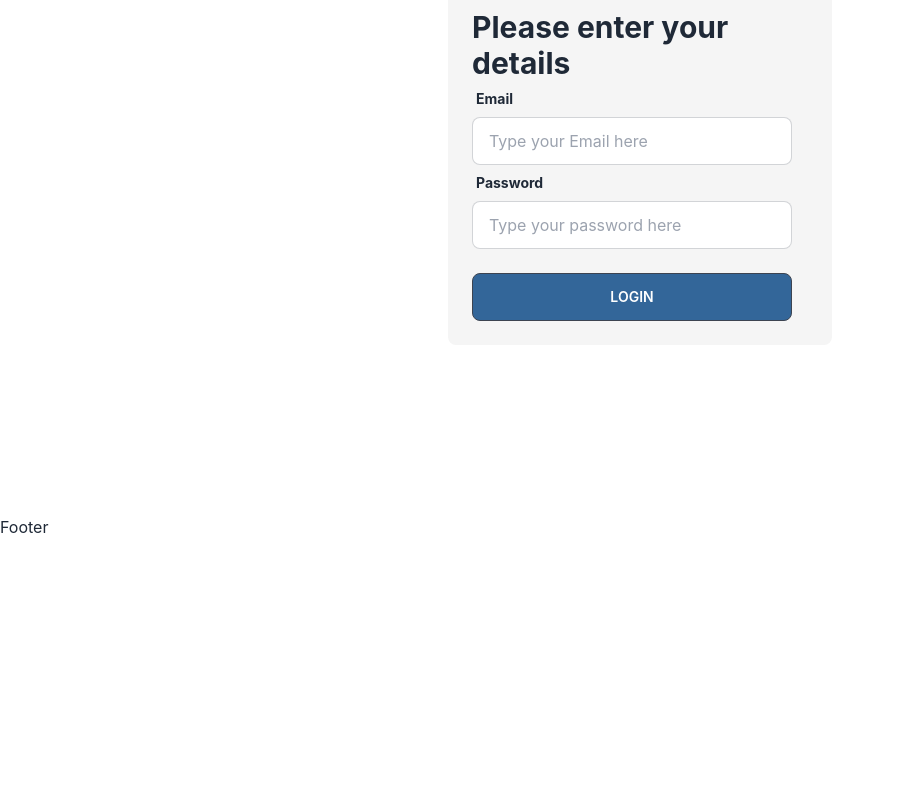
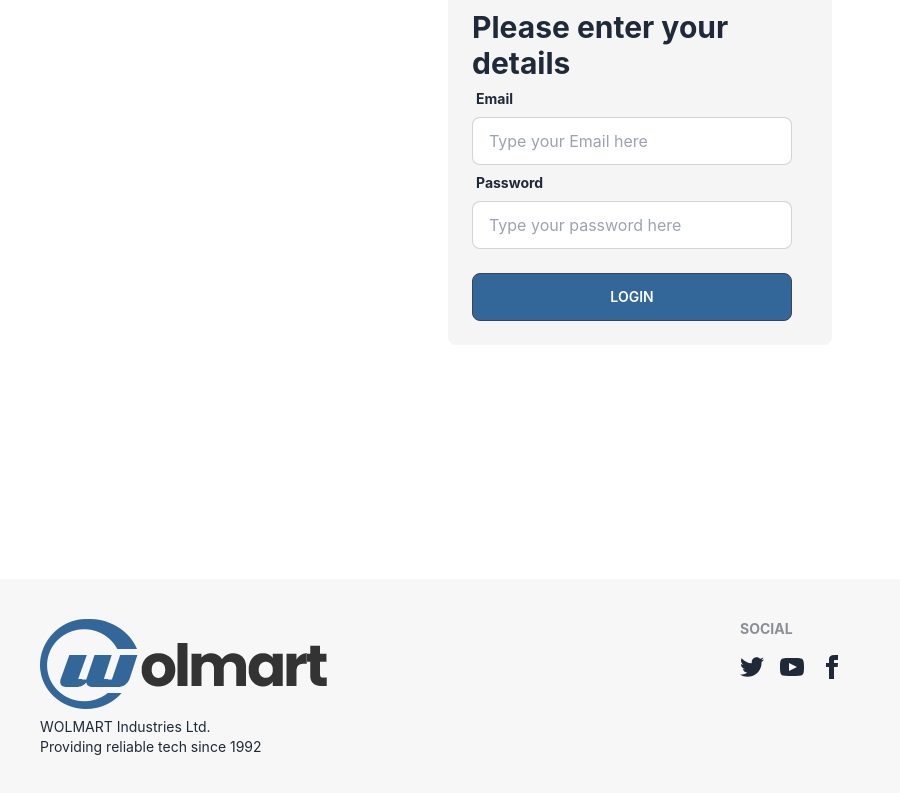
Before and after one commit to ahnaf4749/wolmart-client, a React (Create React App) app: page /login in a window 1280 px wide. Shown: the part 349-1142 px from the top of the page, without its empty margins (0-900 px from the left). Before the commit the page ends 888 px from the top, so only its background shows below. Built offline with nearby package versions, Linux system fonts and the light colour scheme; no server answers.

Commit message:
my order added

```diff
--- a/src/Components/Pages/BookingModal/BookingModal.js
+++ b/src/Components/Pages/BookingModal/BookingModal.js
@@ -25,7 +25,7 @@
         }
 
 
-        fetch('http://localhost:5000/bookings', {
+        fetch('https://y-gamma-blond.vercel.app/bookings', {
             method: 'POST',
             headers: {
                 'content-type': 'application/json'
@@ -35,6 +35,7 @@
             .then(res => res.json())
             .then(data => {
                 if (data.acknowledged) {
+                    console.log('sagor');
                     setProduct(null)
                     toast.success('booking succesfully')
                     form.reset()
--- a/src/Components/Pages/Login/Login.js
+++ b/src/Components/Pages/Login/Login.js
@@ -1,18 +1,26 @@
 import React, { useContext, useState } from 'react';
 import { useForm } from 'react-hook-form';
+import { useLocation, useNavigate } from 'react-router-dom';
+import { toast } from 'react-toastify';
 import { AuthContext } from '../../AuthProvider/AuthProvider';
 
 const Login = () => {
     const { register, handleSubmit } = useForm();
     const { signUp } = useContext(AuthContext)
     const [errorMessage, setErrorMesage] = useState('')
+    const location = useLocation()
+    const navigate = useNavigate()
+    const from = location.state?.from?.pathname || "/";
+
+
     const handleLogin = data => {
         console.log(data);
         signUp(data.email, data.password)
             .then(result => {
                 const user = result.user
                 if (user.uid) {
-
+                    toast.success('login succesfully')
+                    navigate(from, { replace: true })
                 }
             })
             .catch(err => {
--- a/src/Components/Pages/MyOrder/MyOrder.js
+++ b/src/Components/Pages/MyOrder/MyOrder.js
@@ -10,13 +10,13 @@
 
     const { data: bookings = [], refetch } = useQuery({
         queryKey: ['bookings', user?.email],
-        queryFn: () => fetch(`http://localhost:5000/bookings?email=${user?.email}`)
+        queryFn: () => fetch(`https://y-gamma-blond.vercel.app/bookings?email=${user?.email}`)
             .then(res => res.json())
     })
 
     const handleDelete = booking => {
         // console.log(user._id);
-        fetch(`http://localhost:5000/bookings/${booking._id}`, {
+        fetch(`https://y-gamma-blond.vercel.app/bookings/${booking._id}`, {
             method: 'DELETE'
         })
             .then(res => res.json())
--- a/src/Components/Pages/Products/Products.js
+++ b/src/Components/Pages/Products/Products.js
@@ -9,7 +9,7 @@
 
     const { data: products = [], refetch, isLoading } = useQuery({
         queryKey: [' appoDetails'],
-        queryFn: () => fetch(`http://localhost:5000/allProducts`)
+        queryFn: () => fetch(`https://y-gamma-blond.vercel.app/allProducts`)
             .then(res => res.json())
     })
 
@@ -28,7 +28,7 @@
                 }
             </div>
             {
-                products &&
+                product &&
                 <BookingModal
                     product={product}
                     refetch={refetch}
--- a/src/Components/Routes/Routes/Routes.js
+++ b/src/Components/Routes/Routes/Routes.js
@@ -1,6 +1,7 @@
 import AllHomes from "../../Pages/AllHomes/AllHomes";
 import Login from "../../Pages/Login/Login";
 import MyOrder from "../../Pages/MyOrder/MyOrder";
+import Products from "../../Pages/Products/Products";
 import Register from "../../Pages/Register/Register";
 import PrivateRoute from "../PrivateRoute/PrivateRoute";
 
@@ -27,6 +28,10 @@
             {
                 path: '/myorder',
                 element: <PrivateRoute> <MyOrder></MyOrder></PrivateRoute>
+            },
+            {
+                path: '/products',
+                element: <Products></Products>
             }
         ]
     }
--- a/src/Components/Shared/Footer/Footer.js
+++ b/src/Components/Shared/Footer/Footer.js
@@ -1,10 +1,21 @@
 import React from 'react';
-
+import img from '../../../images/home/logo.png'
 const Footer = () => {
     return (
-        <div>
-            <p>Footer</p>
-        </div>
+        <footer className="footer p-10 bg-[#f7f7f7] mt-16">
+            <div>
+                <img src={img} alt='' />
+                <p>WOLMART Industries Ltd.<br />Providing reliable tech since 1992</p>
+            </div>
+            <div>
+                <span className="footer-title">Social</span>
+                <div className="grid grid-flow-col gap-4">
+                    <a><svg xmlns="http://www.w3.org/2000/svg" width="24" height="24" viewBox="0 0 24 24" className="fill-current"><path d="M24 4.557c-.883.392-1.832.656-2.828.775 1.017-.609 1.798-1.574 2.165-2.724-.951.564-2.005.974-3.127 1.195-.897-.957-2.178-1.555-3.594-1.555-3.179 0-5.515 2.966-4.797 6.045-4.091-.205-7.719-2.165-10.148-5.144-1.29 2.213-.669 5.108 1.523 6.574-.806-.026-1.566-.247-2.229-.616-.054 2.281 1.581 4.415 3.949 4.89-.693.188-1.452.232-2.224.084.626 1.956 2.444 3.379 4.6 3.419-2.07 1.623-4.678 2.348-7.29 2.04 2.179 1.397 4.768 2.212 7.548 2.212 9.142 0 14.307-7.721 13.995-14.646.962-.695 1.797-1.562 2.457-2.549z"></path></svg></a>
+                    <a><svg xmlns="http://www.w3.org/2000/svg" width="24" height="24" viewBox="0 0 24 24" className="fill-current"><path d="M19.615 3.184c-3.604-.246-11.631-.245-15.23 0-3.897.266-4.356 2.62-4.385 8.816.029 6.185.484 8.549 4.385 8.816 3.6.245 11.626.246 15.23 0 3.897-.266 4.356-2.62 4.385-8.816-.029-6.185-.484-8.549-4.385-8.816zm-10.615 12.816v-8l8 3.993-8 4.007z"></path></svg></a>
+                    <a><svg xmlns="http://www.w3.org/2000/svg" width="24" height="24" viewBox="0 0 24 24" className="fill-current"><path d="M9 8h-3v4h3v12h5v-12h3.642l.358-4h-4v-1.667c0-.955.192-1.333 1.115-1.333h2.885v-5h-3.808c-3.596 0-5.192 1.583-5.192 4.615v3.385z"></path></svg></a>
+                </div>
+            </div>
+        </footer>
     );
 };
 
--- a/src/Components/Shared/Header/Header.js
+++ b/src/Components/Shared/Header/Header.js
@@ -20,10 +20,8 @@
     const menuItems =
         <React.Fragment>
             <li><Link to='/'>Home</Link></li>
+            <li><Link to='/products'>Products</Link></li>
             <li><Link>Blog</Link></li>
-            {/* <li><Link to='/register'>Register</Link></li>
-            <li><Link to='/login'>Login</Link></li> */}
-
             {
                 user?.uid ?
                     <>
```
